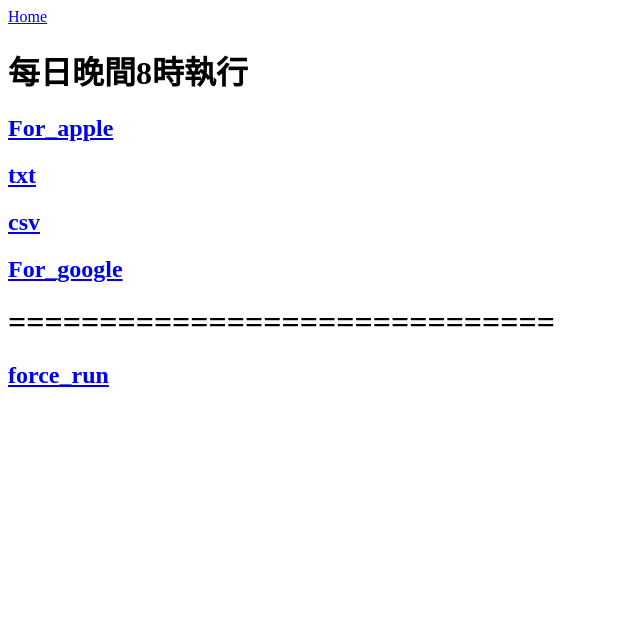
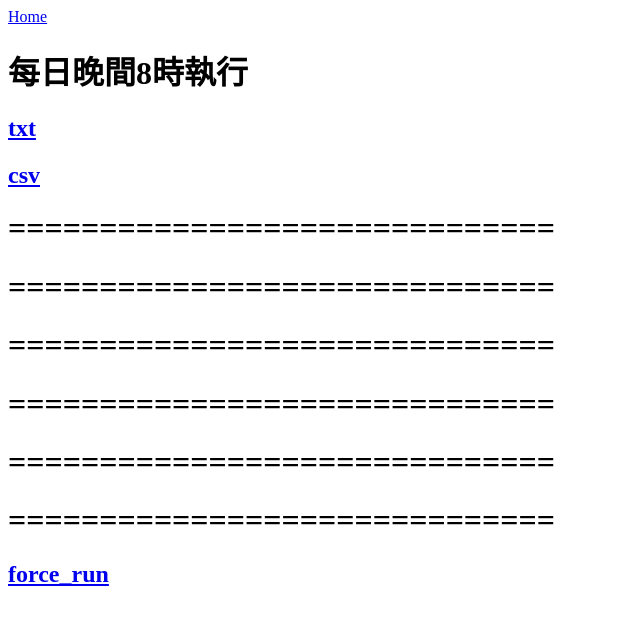
Before and after one commit to richardkuo1999/My_Stock_Page, a Django app: page /force_run in a window 1280 px wide. Shown: the top 625 px of the page, without its empty margins (0-640 px from the left). Run offline with Django 5.2, Linux system fonts and the light colour scheme.

Commit message:
PBR Valuation Method 1. Add PBR Valuation Method 2. remove Apple, google csv

```diff
--- a/My_Stock_Page/urls.py
+++ b/My_Stock_Page/urls.py
@@ -30,8 +30,8 @@ urlpatterns = [
         name="Individual",
     ),
     path("force_run", force_run, name="force_run"),
-    path("download/forApple", download_file_apple, name="forApple"),
+    # path("download/forApple", download_file_apple, name="forApple"),
     path("download/txt", download_file_txt, name="txt"),
     path("download/csv", download_file_csv, name="csv"),
-    path("download/forgoogle", download_file_google, name="forgoogle"),
+    # path("download/forgoogle", download_file_google, name="forgoogle"),
 ]
--- a/value_investment/templates/Daily_run_Report.html
+++ b/value_investment/templates/Daily_run_Report.html
@@ -12,9 +12,9 @@
     <h1>每日晚間8時執行</h1>
     <form method="post">
         {% csrf_token %}
-        </h1><a href="download/forApple">
+        <!-- </h1><a href="download/forApple">
             <h2>For_apple</h2>
-        </a>
+        </a> -->
 
         <a href="download/txt">
             <h2>txt</h2>
@@ -24,9 +24,14 @@
             <h2>csv</h2>
         </a>
 
-        <a href="download/forgoogle">
+        <!-- <a href="download/forgoogle">
             <h2>For_google</h2>
-        </a>
+        </a> -->
+        <h1>==============================</h1>
+        <h1>==============================</h1>
+        <h1>==============================</h1>
+        <h1>==============================</h1>
+        <h1>==============================</h1>
         <h1>==============================</h1>
         </h1><a href="force_run">
             <h2>force_run</h2>
```
